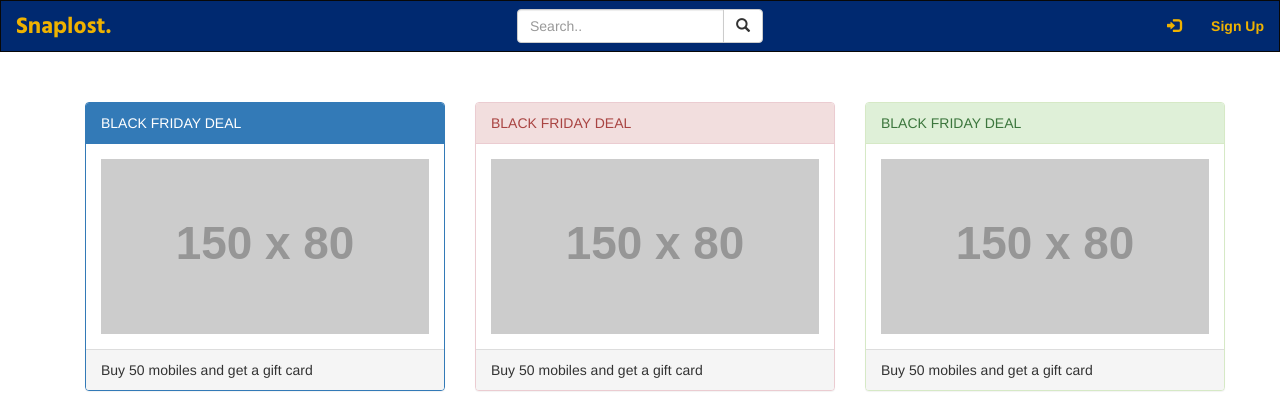
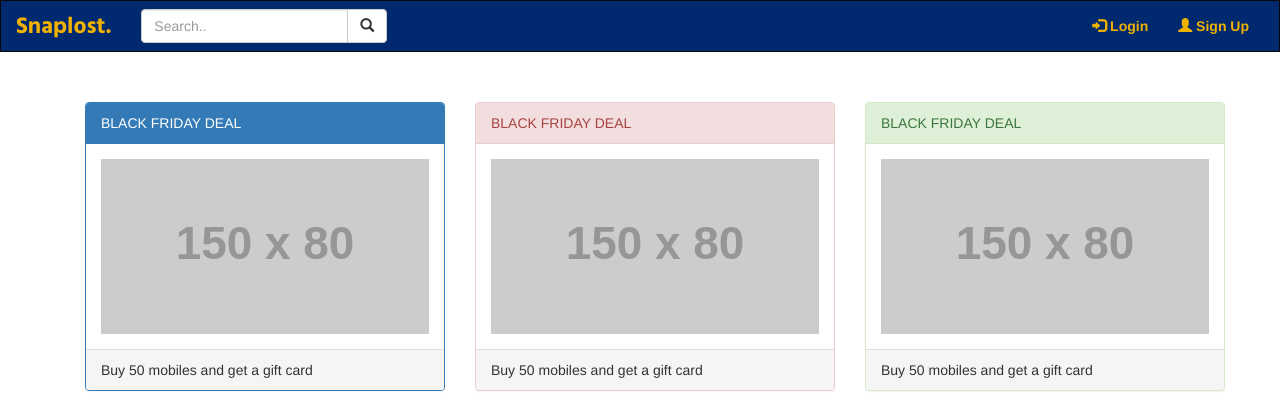
Before and after one commit to siqiang-ng/snaplost, a Flask app: template templates/home2.html in a window 1280 px wide. Shown: the top 420 px of the page. Run offline with Flask 2, Linux system fonts and the light colour scheme; the template is opened without the code that fills it, so the values that code supplies are empty; grey boxes labelled with a size stand in for pictures from a placeholder-image service; some libraries are stand-ins or nearby versions.

Commit message:
Change the navbar design

```diff
--- a/templates/base.html
+++ b/templates/base.html
@@ -24,8 +24,9 @@
                     <a class="navbar-brand" href="{{ url_for('main.home') }}">Snaplost.</a>
                 </div>
 
-                <ul class="nav navbar-nav navbar-center">
-                    <form class="navbar-form navbar-center" role="search">
+                <div class="collapse navbar-collapse" id="myNavbar">
+
+                        <form class="navbar-form navbar-left" role="search">
                             <div class="form-group input-group">
                                 <input type="text" class="form-control" placeholder="Search..">
                                 <span class="input-group-btn">
@@ -35,18 +36,21 @@
                                 </span>
                             </div>
                         </form>
-                </ul>
 
                     <ul class="nav navbar-nav navbar-right">
                         <li>
                             {% if current_user.is_authenticated %}
-                        <a href="{{ url_for('main.dashboard') }}"><b>Dashboard</b></a>
+                            <a href="{{ url_for('main.dashboard') }}">
+                                <span class="glyphicon glyphicon-dashboard"></span>
+                                <b>Dashboard</b>
+                            </a>
                             {% endif %}
                         </li>
                         <li>
                             {% if current_user.is_authenticated %}
                             <a href="{{ url_for('item.create')}}">
                                 <span class="glyphicon glyphicon-plus"></span>
+                                <b> New Listing </b>
                             </a>
                             {% endif %}
                         </li>
@@ -54,18 +58,15 @@
                             {% if not current_user.is_authenticated %}
                             <a href="{{ url_for('auth.login')}}">
                                 <span class="glyphicon glyphicon-log-in"></span>
+                                <b> Login </b>
                             </a>
                             {% endif %}
                         </li>
                         <li>
                             {% if not current_user.is_authenticated %}
-                        <a href="{{ url_for('auth.signup') }}"><b>Sign Up</b></a>
-                        {% endif %}
-                    </li>
-                    <li>
-                        {% if current_user.is_authenticated %}
-                        <a href="{{ url_for('auth.logout')}}">
-                            <span class="glyphicon glyphicon-log-out"></span>
+                            <a href="{{ url_for('auth.signup') }}">
+                                <span class="glyphicon glyphicon-user"></span>
+                                <b>Sign Up</b>
                             </a>
                             {% endif %}
                         </li>
@@ -73,11 +74,20 @@
                             {% if current_user.is_authenticated %}
                             <a href="{{ url_for('auth.settings')}}">
                                 <span class="glyphicon glyphicon-cog"></span>
+                                <b> Settings </b>
+                            </a>
+                            {% endif %}
+                        </li>
+                        <li>
+                            {% if current_user.is_authenticated %}
+                            <a href="{{ url_for('auth.logout')}}">
+                                <span class="glyphicon glyphicon-log-out"></span>
+                                <b> Logout </b>
                             </a>
                             {% endif %}
                         </li>
                     </ul>
-
+                </div>
             </div>
             </div>
         </nav>
```
Lines whose indentation alone changed are shown as unchanged.
